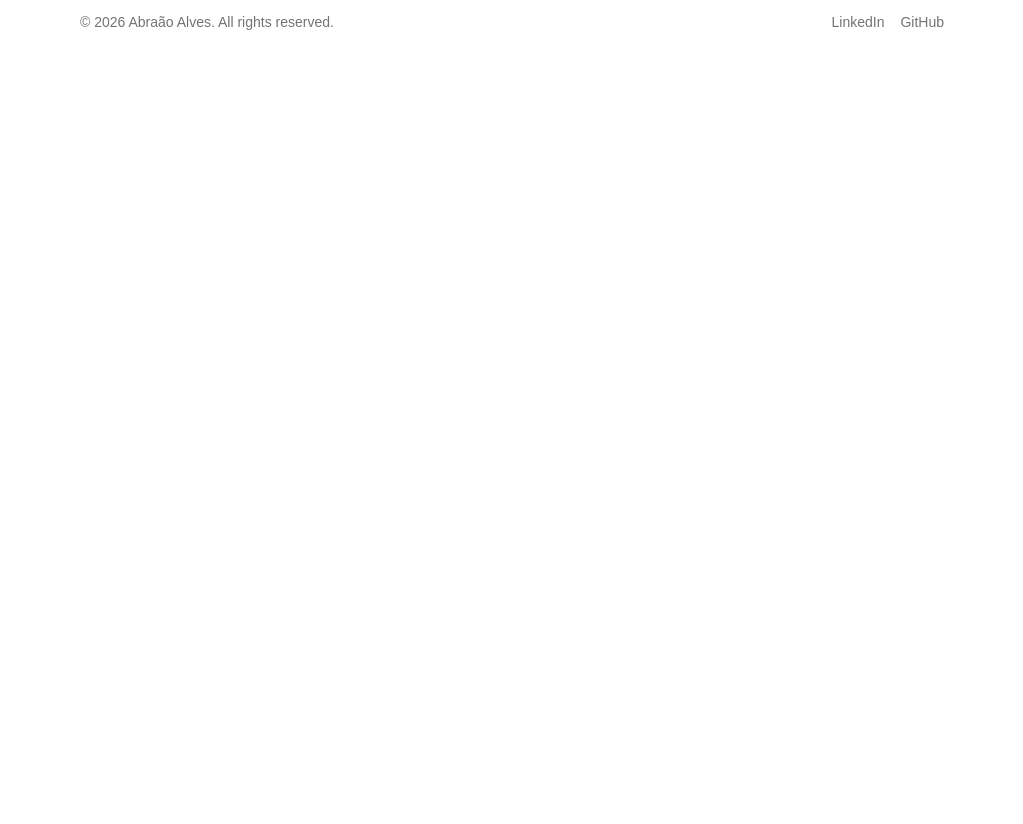
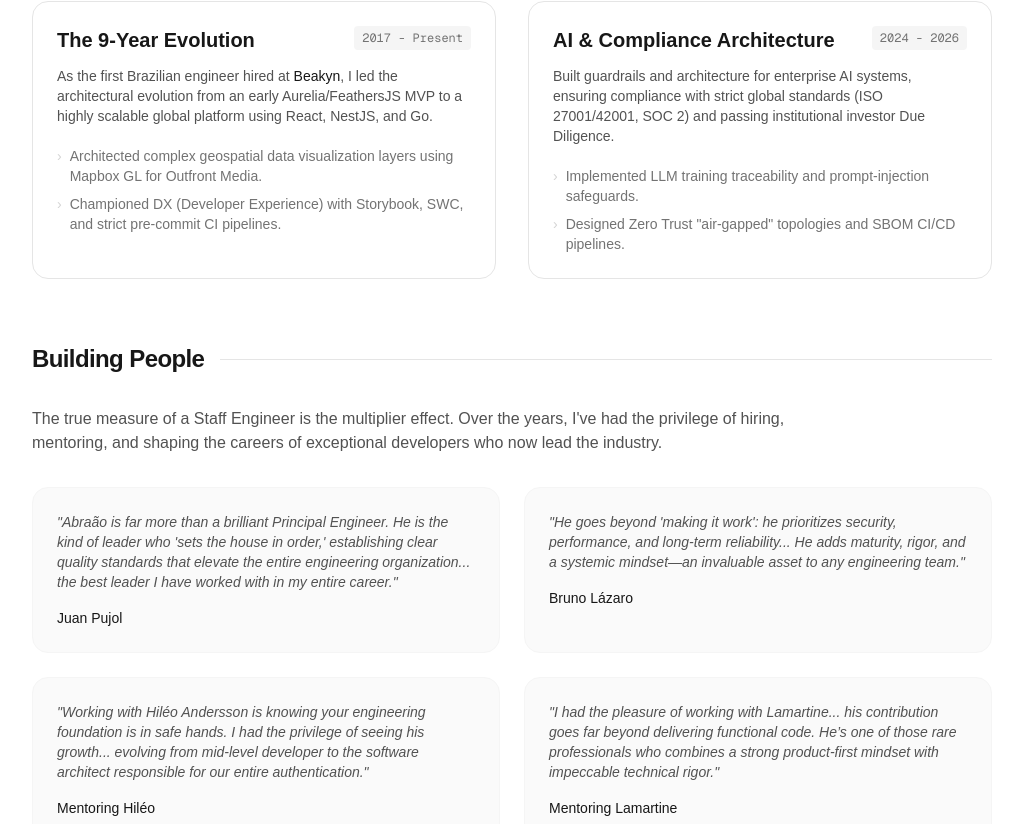
Before and after one commit to AbraaoAlves/abraaoalves.github.io, a Next.js app: page / in a window 1280 px wide. Shown: the part 736-1560 px from the top of the page, without its empty margins (128-1151 px from the left). Before the commit the page ends 800 px from the top, so only its background shows below. Built offline with nearby package versions, Linux system fonts and the light colour scheme.

Commit message:
feat: implement Work and Mentorship sections (Task 3.1 & 3.2)

```diff
--- a/src/app/page.tsx
+++ b/src/app/page.tsx
@@ -3,12 +3,108 @@ import { HeroAscii } from "@/components/hero-ascii";
 
 export default function Home() {
   return (
-    <main className="flex-1 flex flex-col items-center justify-center p-4 md:p-8 gap-4 max-w-5xl mx-auto w-full">
-      <HeroAscii text="ABRAÃO ALVES" />
+    <main className="flex-1 flex flex-col items-center p-4 md:p-8 gap-16 max-w-5xl mx-auto w-full mb-20">
+      <section className="w-full flex flex-col items-center pt-8">
+        <HeroAscii text="ABRAÃO ALVES" />
+        <p className="text-lg text-neutral-500 dark:text-neutral-400 text-center max-w-2xl mt-8">
+          Building software that lasts. High-impact engineering, mentorship, and architecture since 2008.
+        </p>
+      </section>
 
-      <p className="text-lg text-neutral-500 dark:text-neutral-400 text-center max-w-2xl mt-8">
-        Building software that lasts. High-impact engineering, mentorship, and architecture since 2008.
-      </p>
+      {/* WORK / IMPACT SECTION */}
+      <section id="work" className="w-full scroll-mt-24">
+        <div className="flex items-center gap-4 mb-8">
+          <h2 className="text-2xl font-bold tracking-tight">Selected Impact</h2>
+          <div className="h-px bg-neutral-200 dark:bg-neutral-800 flex-1"></div>
+        </div>
+
+        <div className="grid grid-cols-1 md:grid-cols-2 gap-8">
+          {/* Beakyn */}
+          <div className="group flex flex-col gap-3 p-6 rounded-2xl border border-neutral-200 dark:border-neutral-800 bg-white dark:bg-neutral-950 hover:border-neutral-300 dark:hover:border-neutral-700 transition-colors">
+            <div className="flex justify-between items-start">
+              <h3 className="font-semibold text-xl">The 9-Year Evolution</h3>
+              <span className="text-xs font-mono px-2 py-1 bg-neutral-100 dark:bg-neutral-900 rounded text-neutral-500">2017 - Present</span>
+            </div>
+            <p className="text-sm text-neutral-600 dark:text-neutral-400">
+              As the first Brazilian engineer hired at <span className="font-medium text-neutral-900 dark:text-neutral-200">Beakyn</span>, I led the architectural evolution from an early Aurelia/FeathersJS MVP to a highly scalable global platform using React, NestJS, and Go.
+            </p>
+            <ul className="text-sm text-neutral-500 dark:text-neutral-500 space-y-2 mt-2">
+              <li className="flex gap-2">
+                <span className="text-neutral-300 dark:text-neutral-700">›</span>
+                <span>Architected complex geospatial data visualization layers using Mapbox GL for Outfront Media.</span>
+              </li>
+              <li className="flex gap-2">
+                <span className="text-neutral-300 dark:text-neutral-700">›</span>
+                <span>Championed DX (Developer Experience) with Storybook, SWC, and strict pre-commit CI pipelines.</span>
+              </li>
+            </ul>
+          </div>
+
+          {/* Ontic2 / Compliance */}
+          <div className="group flex flex-col gap-3 p-6 rounded-2xl border border-neutral-200 dark:border-neutral-800 bg-white dark:bg-neutral-950 hover:border-neutral-300 dark:hover:border-neutral-700 transition-colors">
+            <div className="flex justify-between items-start">
+              <h3 className="font-semibold text-xl">AI & Compliance Architecture</h3>
+              <span className="text-xs font-mono px-2 py-1 bg-neutral-100 dark:bg-neutral-900 rounded text-neutral-500">2024 - 2026</span>
+            </div>
+            <p className="text-sm text-neutral-600 dark:text-neutral-400">
+              Built guardrails and architecture for enterprise AI systems, ensuring compliance with strict global standards (ISO 27001/42001, SOC 2) and passing institutional investor Due Diligence.
+            </p>
+            <ul className="text-sm text-neutral-500 dark:text-neutral-500 space-y-2 mt-2">
+              <li className="flex gap-2">
+                <span className="text-neutral-300 dark:text-neutral-700">›</span>
+                <span>Implemented LLM training traceability and prompt-injection safeguards.</span>
+              </li>
+              <li className="flex gap-2">
+                <span className="text-neutral-300 dark:text-neutral-700">›</span>
+                <span>Designed Zero Trust "air-gapped" topologies and SBOM CI/CD pipelines.</span>
+              </li>
+            </ul>
+          </div>
+        </div>
+      </section>
+
+      {/* MENTORSHIP SECTION */}
+      <section id="mentorship" className="w-full scroll-mt-24">
+        <div className="flex items-center gap-4 mb-8">
+          <h2 className="text-2xl font-bold tracking-tight">Building People</h2>
+          <div className="h-px bg-neutral-200 dark:bg-neutral-800 flex-1"></div>
+        </div>
+
+        <p className="text-neutral-600 dark:text-neutral-400 mb-8 max-w-3xl">
+          The true measure of a Staff Engineer is the multiplier effect. Over the years, I've had the privilege of hiring, mentoring, and shaping the careers of exceptional developers who now lead the industry.
+        </p>
+
+        <div className="grid grid-cols-1 md:grid-cols-2 gap-6">
+          <blockquote className="p-6 rounded-2xl bg-neutral-50 dark:bg-neutral-900/50 border border-neutral-100 dark:border-neutral-800/50">
+            <p className="text-sm text-neutral-600 dark:text-neutral-300 italic mb-4">
+              "Abraão is far more than a brilliant Principal Engineer. He is the kind of leader who 'sets the house in order,' establishing clear quality standards that elevate the entire engineering organization... the best leader I have worked with in my entire career."
+            </p>
+            <footer className="text-sm font-medium">Juan Pujol</footer>
+          </blockquote>
+
+          <blockquote className="p-6 rounded-2xl bg-neutral-50 dark:bg-neutral-900/50 border border-neutral-100 dark:border-neutral-800/50">
+            <p className="text-sm text-neutral-600 dark:text-neutral-300 italic mb-4">
+              "He goes beyond 'making it work': he prioritizes security, performance, and long‑term reliability... He adds maturity, rigor, and a systemic mindset—an invaluable asset to any engineering team."
+            </p>
+            <footer className="text-sm font-medium">Bruno Lázaro</footer>
+          </blockquote>
+
+          <blockquote className="p-6 rounded-2xl bg-neutral-50 dark:bg-neutral-900/50 border border-neutral-100 dark:border-neutral-800/50">
+            <p className="text-sm text-neutral-600 dark:text-neutral-300 italic mb-4">
+              "Working with Hiléo Andersson is knowing your engineering foundation is in safe hands. I had the privilege of seeing his growth... evolving from mid‑level developer to the software architect responsible for our entire authentication."
+            </p>
+            <footer className="text-sm font-medium">Mentoring Hiléo</footer>
+          </blockquote>
+
+          <blockquote className="p-6 rounded-2xl bg-neutral-50 dark:bg-neutral-900/50 border border-neutral-100 dark:border-neutral-800/50">
+            <p className="text-sm text-neutral-600 dark:text-neutral-300 italic mb-4">
+              "I had the pleasure of working with Lamartine... his contribution goes far beyond delivering functional code. He’s one of those rare professionals who combines a strong product‑first mindset with impeccable technical rigor."
+            </p>
+            <footer className="text-sm font-medium">Mentoring Lamartine</footer>
+          </blockquote>
+        </div>
+      </section>
+
     </main>
   );
 }
```
Also changed, not shown: 1 other file (tests, documents, lock files or other folders).
